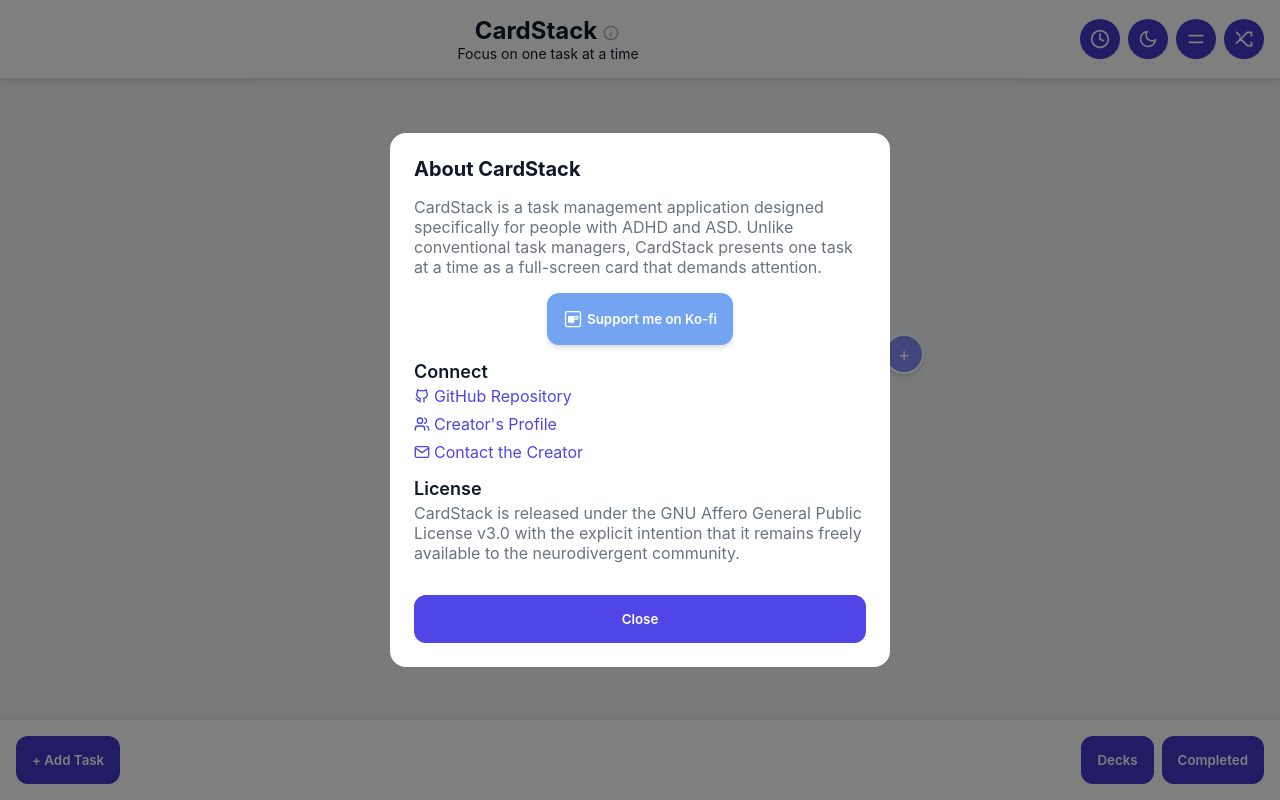
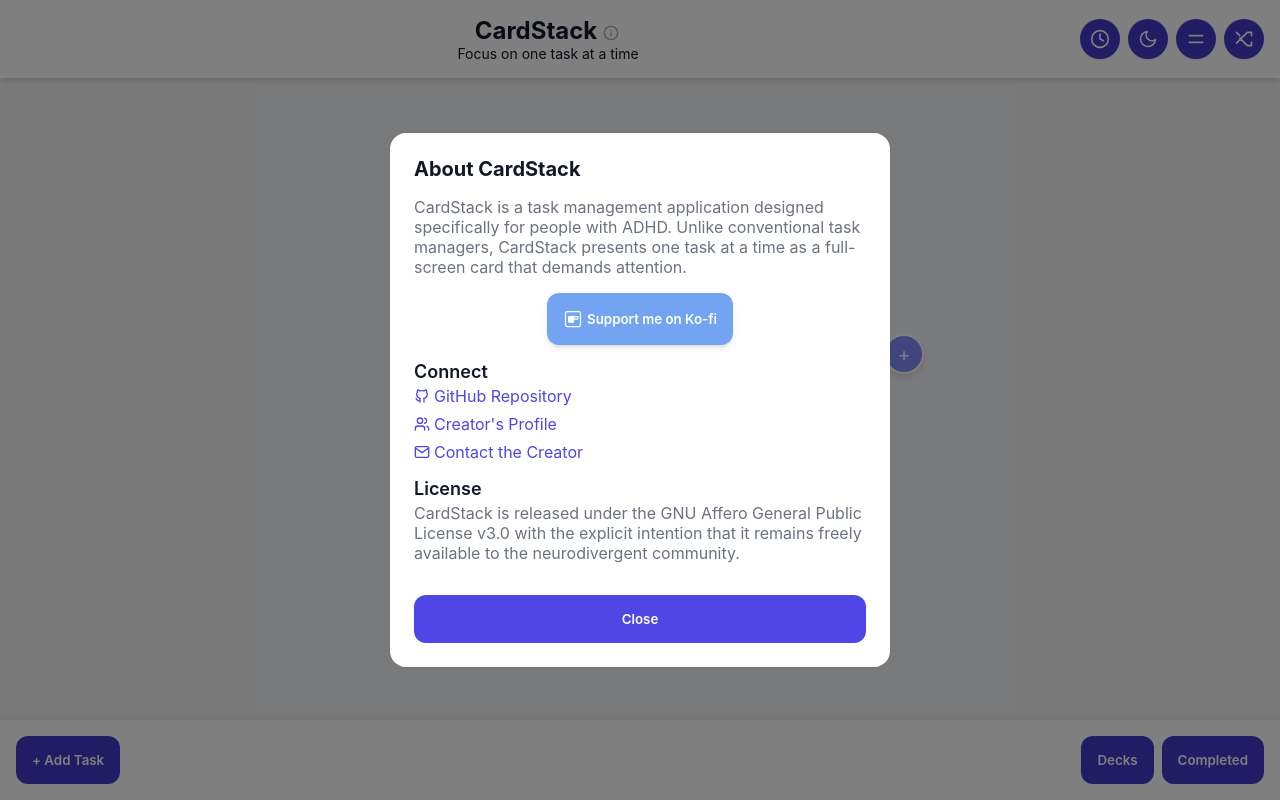
Before and after one commit to JonesInForCode/CardStack, a React (Vite) app: page / in a window 1280 px wide. Both pictures are taken after a click on the button 611 px from the left and 32 px from the top of the page. Built offline with nearby package versions, Linux system fonts and the light colour scheme.

Commit message:
Removed a mention that I don't think reflects

```diff
--- a/src/components/Modals/InfoModal.tsx
+++ b/src/components/Modals/InfoModal.tsx
@@ -121,7 +121,7 @@ const InfoModal = ({ onClose }: InfoModalProps) => {
         <ModalTitle>About CardStack</ModalTitle>
 
         <Description>
-          CardStack is a task management application designed specifically for people with ADHD and ASD. Unlike conventional task managers, CardStack presents one task at a time as a full-screen card that demands attention.
+          CardStack is a task management application designed specifically for people with ADHD. Unlike conventional task managers, CardStack presents one task at a time as a full-screen card that demands attention.
         </Description>
 
         <KofiContainer>
```
